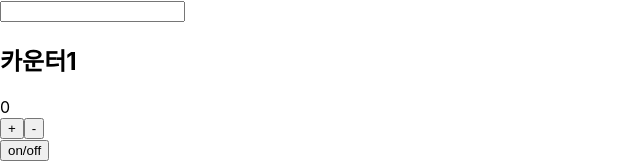
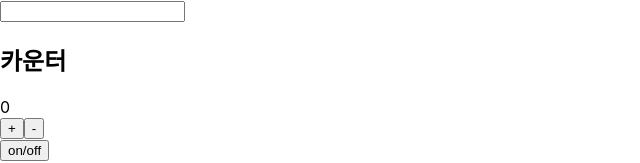
Before and after one commit to limes22/awesomeproject, a React (Create React App) app: page / in a window 1280 px wide. Shown: the top 163 px of the page, without its empty margins (0-640 px from the left). Built offline with nearby package versions, Linux system fonts and the light colour scheme.

Commit message:
22-06-28

```diff
--- a/src/Counter.tsx
+++ b/src/Counter.tsx
@@ -38,7 +38,7 @@ export const Counter = (props: Iprops) => {
     return (
         <>
             <div className='Counter'>
-                <h2> 카운터1 </h2>
+                <h2> 카운터 </h2>
                 <div>
                     {state}
                 </div>
```
